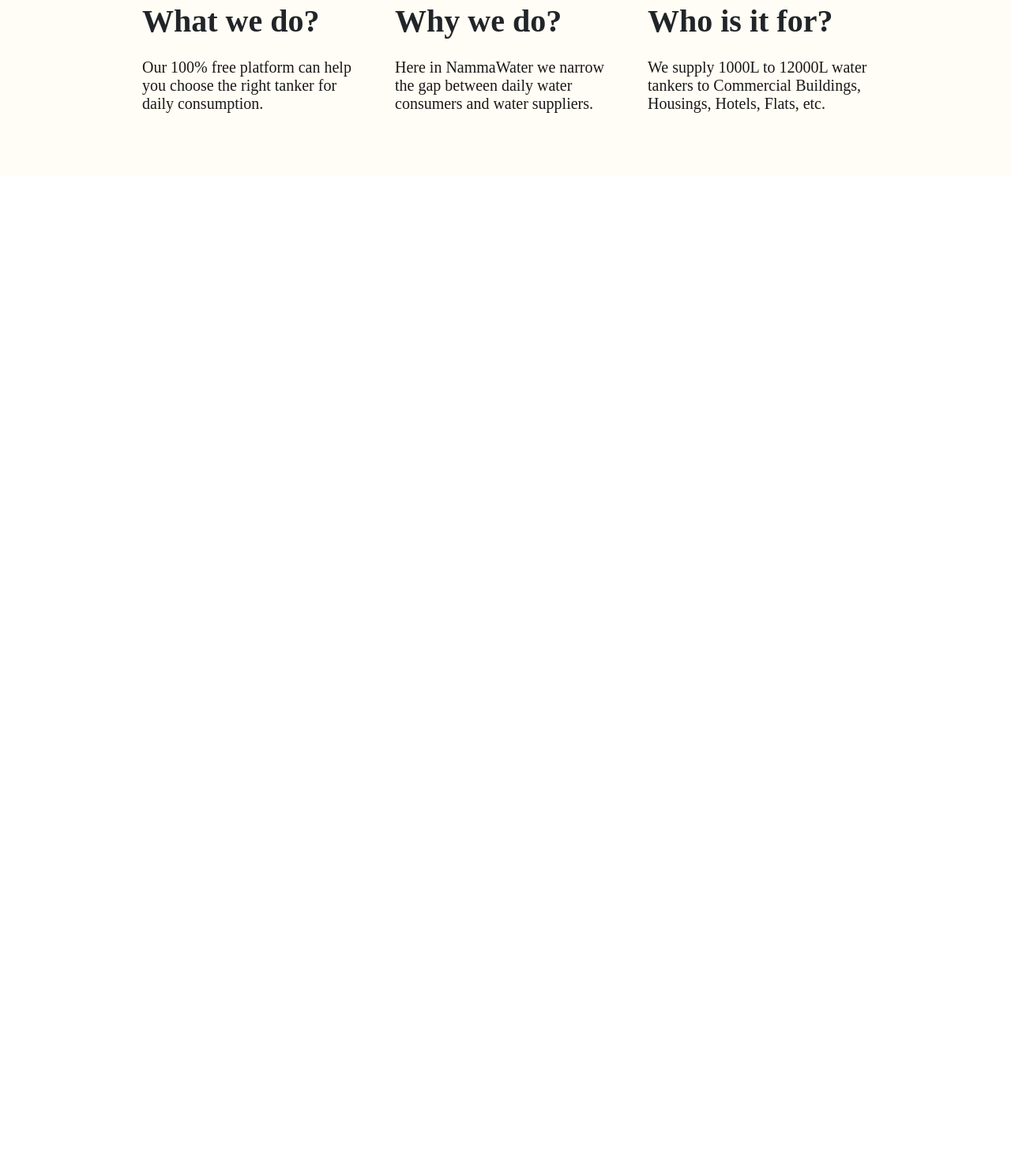
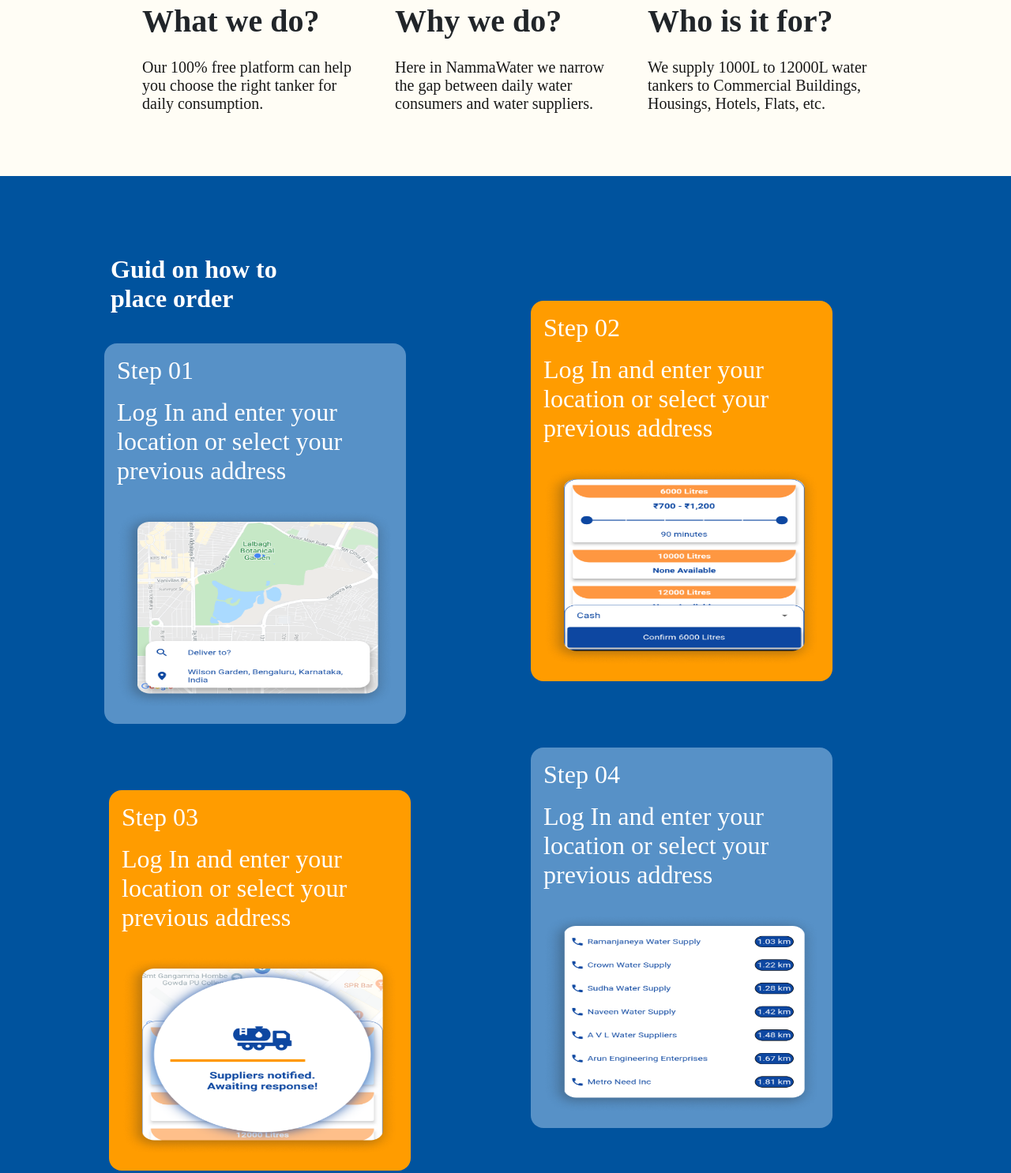
Before and after one commit to Ashutosh8454/NamaWater, a plain HTML site: page customer.html in a window 1280 px wide. Shown: the part 587-2073 px from the top of the page at 79% size. Before the commit the page ends 810 px from the top, so only its background shows below. Drawn offline with Linux system fonts and the light colour scheme.

Commit message:
map section

```diff
--- a/CSS/costomer.css
+++ b/CSS/costomer.css
@@ -190,3 +190,86 @@
     font-size: 20px;
     opacity: 0.9;
 }
+
+
+/* //map section */
+
+#map-box {
+    background-color: #00539E;
+}
+
+#map-box-continer {
+    margin: 0px 120px;
+    padding: 20px;
+    padding-top: 100px;
+    display: flex;
+    flex-direction: row;
+    flex-wrap: wrap;
+    height: 1200px;
+}
+
+#map-box-continer h1 {
+    color: white;
+    font-weight: bold;
+    width: 260px;
+    font-size: 32px;
+}
+
+.map-box-content {
+    display: flex;
+    width: 350px;
+    height: 450px;
+    flex-direction: column;
+    background-color: rgb(255, 255, 255);
+    padding: 16px;
+    margin: 32px;
+    border-radius: 16px;
+}
+
+.map-box-content p {
+    height: auto;
+    width: auto;
+    font-size: 32px;
+    font-weight: 500;
+    color: rgb(255, 255, 255);
+    margin-bottom: 16px;
+}
+
+#map1 {
+    background-color: #5791c7;
+    position: relative;
+    left: -300px;
+    top: 80px;
+}
+
+.map-text {
+    margin-bottom: 16px;
+}
+
+.map-text p {}
+
+.map-img img {
+    height: 250px;
+    width: 350px;
+}
+
+#map2 {
+    background-color: #FF9C00;
+    position: relative;
+    top: -520px;
+    left: 500px;
+}
+
+#map3 {
+    background-color: #FF9C00;
+    position: relative;
+    top: 100px;
+    left: -480px;
+}
+
+#map4 {
+    background-color: #5791c7;
+    position: relative;
+    top: -500px;
+    left: 500px;
+}
--- a/customer.html
+++ b/customer.html
@@ -70,7 +70,48 @@
             </div>
         </div>
     </section>
+    <section id="map-box">
+        <div id="map-box-continer">
+            <h1>Guid on how to place order</h1>
+            <div class="map-box-content" id="map1">
+                <p>Step 01</p>
+                <div class="map-text">
+                    <p>Log In and enter your location or select your previous address</p>
+                </div>
+                <div class="map-img">
+                    <img src="img1/1.png" alt="map">
+                </div>
+            </div>
 
+            <div class="map-box-content" id="map2">
+                <p>Step 02</p>
+                <div class="map-text">
+                    <p>Log In and enter your location or select your previous address</p>
+                </div>
+                <div class="map-img">
+                    <img src="img1/2.png" alt="map">
+                </div>
+            </div>
+            <div class="map-box-content" id="map3">
+                <p>Step 03</p>
+                <div class="map-text">
+                    <p>Log In and enter your location or select your previous address</p>
+                </div>
+                <div class="map-img">
+                    <img src="img1/3.png" alt="map">
+                </div>
+            </div>
+            <div class="map-box-content" id="map4">
+                <p>Step 04</p>
+                <div class="map-text">
+                    <p>Log In and enter your location or select your previous address</p>
+                </div>
+                <div class="map-img">
+                    <img src="img1/4.png" alt="map">
+                </div>
+            </div>
+        </div>
+    </section>
 
 </body>
 
```
